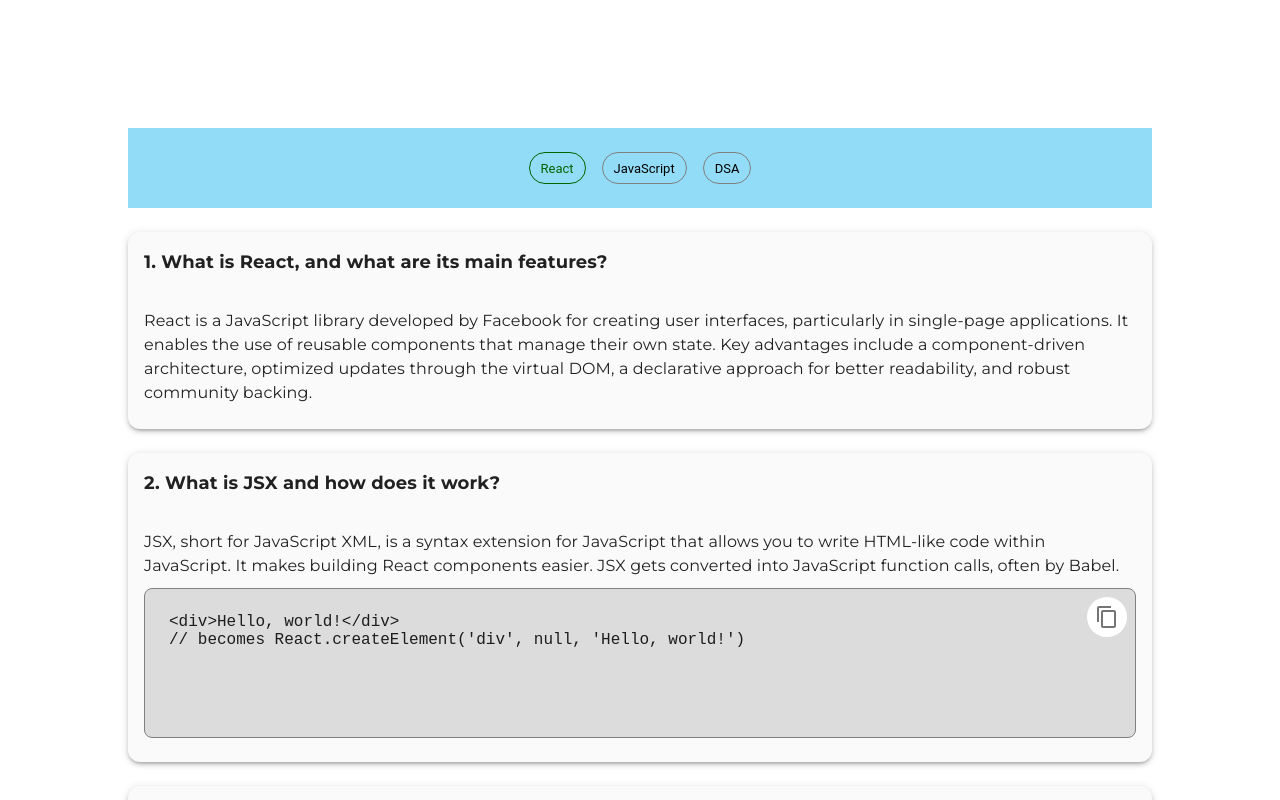
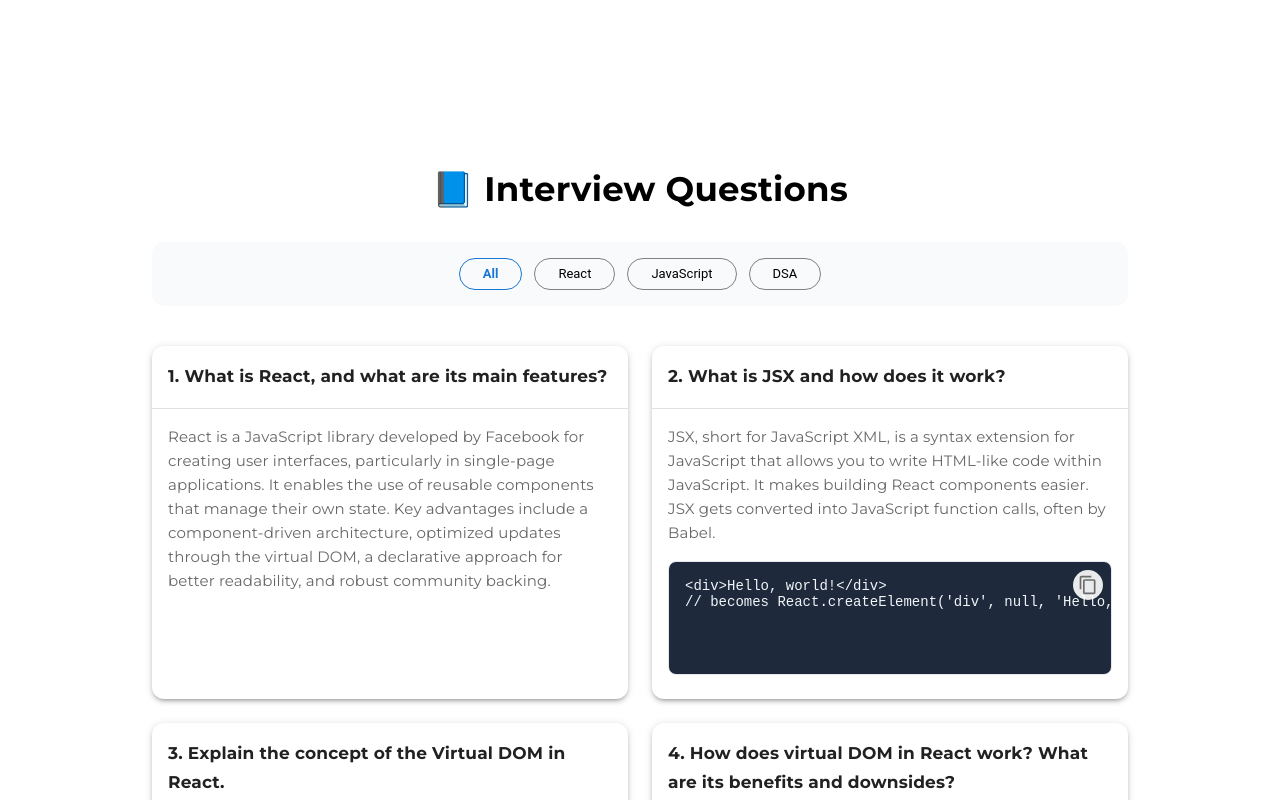
Before and after one commit to adarshpatel111/ReactEtoile, a React (Vite) app in the folder client/: page / in a window 1280 px wide. Shown: the part 560-1360 px from the top of the page. Built offline with nearby package versions, Linux system fonts and the light colour scheme; a web font is replaced by a local one.

Commit message:
Update QueAns.jsx

```diff
--- a/client/src/Components/QueAns/QueAns.jsx
+++ b/client/src/Components/QueAns/QueAns.jsx
@@ -8,24 +8,26 @@ import {
   Stack,
   Tooltip,
   IconButton,
+  Grid,
+  Box,
+  Container,
+  Divider,
 } from "@mui/material";
 import Inventory2SharpIcon from "@mui/icons-material/Inventory2Sharp";
 import ContentCopyIcon from "@mui/icons-material/ContentCopy";
 import { useState } from "react";
-
-// ✅ Import your static data
 import { questionData } from "../../utilities/questionData";
 
 const QueAns = () => {
   const [copiedExampleId, setCopiedExampleId] = useState(null);
-  const [selectedChip, setSelectedChip] = useState("React");
+  const [selectedChip, setSelectedChip] = useState("All");
   const [chips] = useState([
-    { label: "React", color: "default" },
-    { label: "JavaScript", color: "default" },
-    { label: "DSA", color: "default" },
+    { label: "All" },
+    { label: "React" },
+    { label: "JavaScript" },
+    { label: "DSA" },
   ]);
 
-  // ✅ Modern copy functionality
   const handleCopy = async (id, text) => {
     if (!text) return;
     try {
@@ -37,98 +39,121 @@ const QueAns = () => {
     }
   };
 
+  const filteredData =
+    selectedChip === "All"
+      ? questionData
+      : questionData.filter((item) => item.queType === selectedChip);
+
   return (
-    <Stack sx={{ width: "100%", margin: "auto", marginBottom: 4 }}>
+    <Container maxWidth="lg" sx={{ py: { xs: 3, md: 5 } }}>
+      {/* Page Header */}
+      <Typography
+        variant="h4"
+        align="center"
+        sx={{
+          fontWeight: "bold",
+          fontFamily: "Montserrat",
+          mb: { xs: 3, md: 4 },
+        }}
+      >
+        📘 Interview Questions
+      </Typography>
+
       {/* Chip Section */}
       <Stack
         direction="row"
-        spacing={2}
+        spacing={1.5}
         sx={{
-          backgroundColor: "#92dcf7",
-          padding: 3,
-          alignItems: "center",
+          backgroundColor: "#f9fafb",
+          p: 2,
+          borderRadius: 3,
           justifyContent: "center",
           flexWrap: "wrap",
+          mb: { xs: 3, md: 5 },
         }}
       >
         {chips.map((chip) => (
           <Chip
             key={chip.label}
             label={chip.label}
+            clickable
             sx={{
-              cursor: "pointer",
-              borderColor: selectedChip === chip.label ? "darkgreen" : "gray",
-              color: selectedChip === chip.label ? "darkgreen" : "inherit",
-              "&:hover": {
+              px: 1.5,
+              fontWeight: selectedChip === chip.label ? "bold" : "normal",
               borderColor:
-                  selectedChip === chip.label ? "darkgreen" : "darkgray",
-                color: selectedChip === chip.label ? "darkgreen" : "inherit",
-              },
+                selectedChip === chip.label ? "primary.main" : "gray",
+              color: selectedChip === chip.label ? "primary.main" : "inherit",
+              "&:hover": { borderColor: "primary.main", color: "primary.main" },
             }}
             variant="outlined"
-            size="medium"
             onClick={() => setSelectedChip(chip.label)}
           />
         ))}
       </Stack>
 
       {/* Questions Section */}
-      <Stack spacing={3} sx={{ mt: 3 }}>
-        {questionData.length > 0 ? (
-          questionData.map((item, index) => (
+      {filteredData.length > 0 ? (
+        <Grid container spacing={3}>
+          {filteredData.map((item) => (
+            <Grid item xs={12} sm={6} md={6} key={item.id}>
               <Card
-              key={item.id}
                 sx={{
                   borderRadius: 3,
                   boxShadow: 3,
-                backgroundColor: "#fafafa",
+                  height: "100%",
+                  display: "flex",
+                  flexDirection: "column",
+                  transition: "transform 0.2s ease, box-shadow 0.2s ease",
+                  "&:hover": { transform: "translateY(-4px)", boxShadow: 6 },
                 }}
               >
                 <CardHeader
                   title={
                     <Typography
-                    variant="h6"
+                      variant="subtitle1"
                       sx={{
                         fontWeight: "bold",
                         fontFamily: "Montserrat",
-                      fontSize: { xs: "16px", md: "18px" },
+                        fontSize: { xs: "15px", md: "17px" },
                         whiteSpace: "pre-wrap",
                       }}
                     >
-                    {`${index + 1}. ${item.question}`}
+                      {`${item.id}. ${item.question}`}
                     </Typography>
                   }
                 />
-              <CardContent>
+                <Divider />
+                <CardContent sx={{ flexGrow: 1 }}>
                   <Typography
                     sx={{
                       fontFamily: "Montserrat",
-                    fontSize: { xs: "14px", md: "16px" },
+                      fontSize: { xs: "14px", md: "15px" },
+                      lineHeight: 1.6,
+                      color: "text.secondary",
                       whiteSpace: "pre-wrap",
                     }}
                   >
                     {item.answer}
                   </Typography>
 
-                {/* ✅ Example/Solution Block */}
                   {item.example && (
-                  <Stack
+                    <Box
                       sx={{
                         position: "relative",
-                      border: "1px solid gray",
+                        border: "1px solid #e5e7eb",
                         borderRadius: 2,
-                      backgroundColor: "#DCDCDC",
-                      p: 3,
-                      gap: 2,
-                      mt: "10px",
+                        backgroundColor: "#1e293b",
+                        color: "#f1f5f9",
+                        p: 2,
+                        mt: 2,
                         fontFamily: "monospace",
-                      fontSize: { xs: "14px", md: "16px" },
-                      minHeight: "100px",
-                      maxHeight: "250px",
+                        fontSize: { xs: "13px", md: "14px" },
+                        minHeight: "80px",
+                        maxHeight: "220px",
                         overflowY: "auto",
                       }}
                     >
-                    <pre>
+                      <pre style={{ margin: 0 }}>
                         <code>{item.example}</code>
                       </pre>
                       <Tooltip
@@ -140,40 +165,40 @@ const QueAns = () => {
                         placement="top"
                       >
                         <IconButton
+                          size="small"
                           sx={{
                             position: "absolute",
                             top: 8,
                             right: 8,
-                          backgroundColor: "#FFF",
+                            backgroundColor: "rgba(255,255,255,0.9)",
                             "&:hover": { backgroundColor: "#f0f0f0" },
                           }}
                           onClick={() => handleCopy(item.id, item.example)}
                         >
-                        <ContentCopyIcon />
+                          <ContentCopyIcon fontSize="small" />
                         </IconButton>
                       </Tooltip>
-                  </Stack>
+                    </Box>
                   )}
                 </CardContent>
               </Card>
-          ))
+            </Grid>
+          ))}
+        </Grid>
       ) : (
         <Stack
-            sx={{
-              alignItems: "center",
-              justifyContent: "center",
-              height: "80vh",
-              width: "100%",
-            }}
+          alignItems="center"
+          justifyContent="center"
+          height="60vh"
+          textAlign="center"
         >
           <Inventory2SharpIcon sx={{ fontSize: "5rem", color: "gray" }} />
-            <Typography variant="h6" sx={{ color: "gray" }}>
+          <Typography variant="h6" sx={{ color: "gray", mt: 2 }}>
             No questions found
           </Typography>
         </Stack>
       )}
-      </Stack>
-    </Stack>
+    </Container>
   );
 };
 
```
Lines whose indentation alone changed are shown as unchanged.
